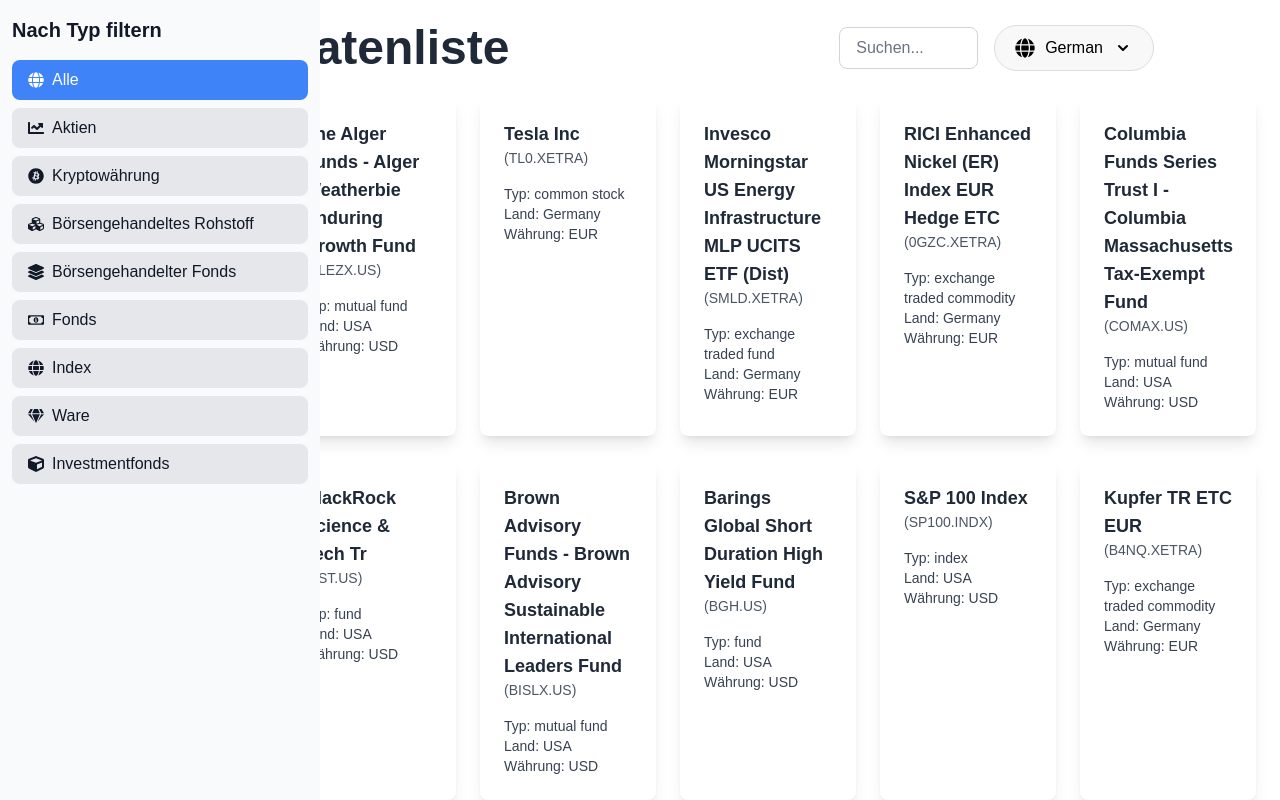
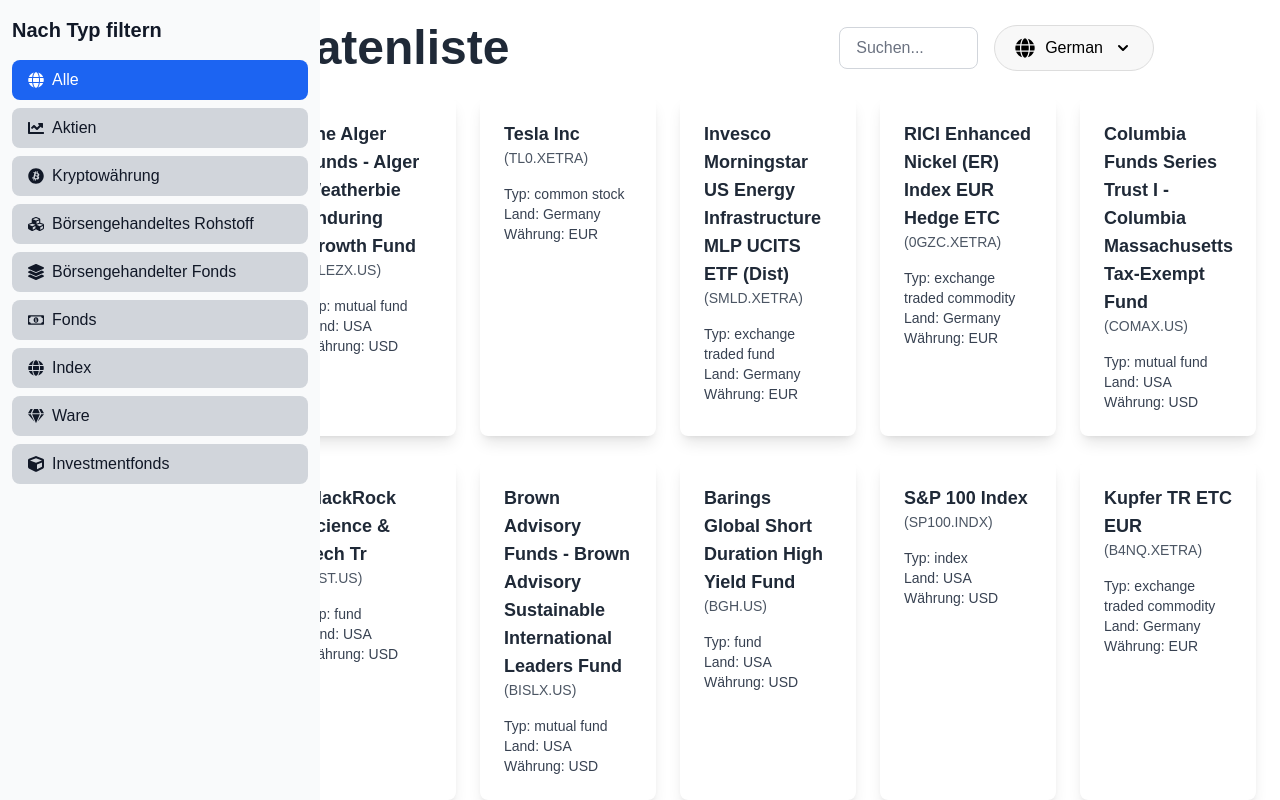
Before and after one commit to HusseinAshraf/DataList, a React (Vite) app: page / in a window 1280 px wide. Shown: the top 800 px of the page. Built offline with nearby package versions, Linux system fonts and the light colour scheme.

Commit message:
Update SideBar

```diff
--- a/src/Component/SideBar/SideBar.jsx
+++ b/src/Component/SideBar/SideBar.jsx
@@ -35,7 +35,7 @@
         <button
           onClick={toggleSidebar}
           type="button"
-          className="inline-flex items-center p-2 mt-32 ml-7 text-sm text-gray-500 rounded-lg focus:outline-none focus:ring-2 focus:ring-gray-200"
+          className="inline-flex items-center p-2 mt-32 ml-7 text-sm text-gray-800 bg-gray-200 rounded-lg focus:outline-none focus:ring-2 focus:ring-gray-300 hover:bg-gray-300"
           alt='toggle button'
         >
           <span className="sr-only">Open sidebar</span>
@@ -79,9 +79,9 @@
               <button
                 onClick={() => onFilterChange(null)}
                 className={`flex items-center w-full px-4 py-2 rounded-lg transition-all ${selectedFilter === null
-                  ? 'bg-blue-500 text-white'
-                  : 'bg-gray-200 text-gray-900 dark:bg-gray-700 dark:text-gray-100'
-                  } hover:bg-blue-600 focus:ring-2 focus:ring-blue-400`}
+                  ? 'bg-blue-600 text-white'
+                  : 'bg-gray-300 text-gray-900 dark:bg-gray-700 dark:text-gray-100'
+                  } hover:bg-blue-700 focus:ring-2 focus:ring-blue-500`}
                 alt='all'
               >
                 <FaGlobe />
@@ -95,9 +95,9 @@
                 <button
                   onClick={() => onFilterChange(type)}
                   className={`flex items-center w-full px-4 py-2 rounded-lg transition-all ${selectedFilter === type
-                    ? 'bg-blue-500 text-white'
-                    : 'bg-gray-200 text-gray-900 dark:bg-gray-700 dark:text-gray-100'
-                    } hover:bg-blue-600 focus:ring-2 focus:ring-blue-400`}
+                    ? 'bg-blue-600 text-white'
+                    : 'bg-gray-300 text-gray-900 dark:bg-gray-700 dark:text-gray-100'
+                    } hover:bg-blue-700 focus:ring-2 focus:ring-blue-500`}
                   alt={t(type)}
                 >
                   {icons[type] || <FaGlobe />} {/* Ensure the icon exists */}
```
